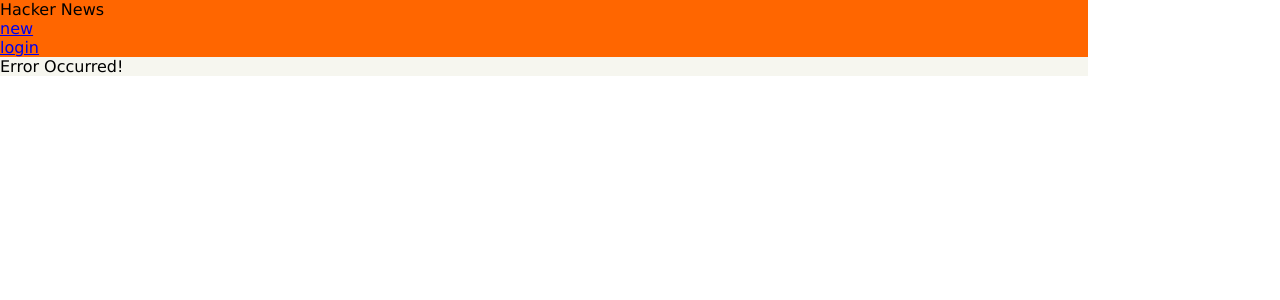
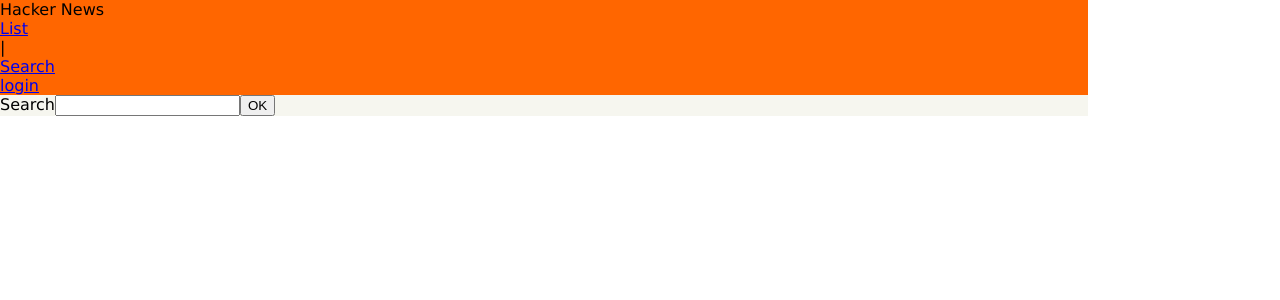
Before and after one commit to Minho-Lee/graphql-practice, a React (Create React App) app: page /search in a window 1280 px wide. Shown: the top 300 px of the page. Built offline with nearby package versions, Linux system fonts and the light colour scheme; the HTML template or start-up script is replaced by a standard one.

Commit message:
Add filtering function to our app

```diff
--- a/src/App.js
+++ b/src/App.js
@@ -5,7 +5,7 @@
 import CreateLink from './components/CreateLink';
 import Login from './components/Login';
 import Header from './components/Header';
-
+import Search from './components/Search';
 
 class App extends Component {
   render() {
@@ -16,6 +16,7 @@
           <Switch>
             <Route exact path="/create" component={CreateLink}/>
             <Route exact path="/login" component={Login} />
+            <Route exact path="/search" component={Search} />
             <Route path="/" component={LinkList}/>
           </Switch>
         </div>
--- a/src/components/Header.js
+++ b/src/components/Header.js
@@ -12,13 +12,17 @@
         <div className="flex flex-fixed black">
           <div className="fw7 mr1">Hacker News</div>
           <Link to="/" className="ml1 no-underline black">
-            new
+            List
+          </Link>
+          <div className="ml1">|</div>
+          <Link to="/search" className="ml1 no-underline black">
+            Search
           </Link>
           {authToken && (
             <div className="flex">
               <div className="ml1">|</div>
               <Link to="/create" className="ml1 no-underline black">
-                submit
+                Submit
               </Link>
             </div>
           )}
--- /dev/null
+++ b/src/components/Search.js
@@ -0,0 +1,72 @@
+import React, { Component } from 'react';
+import gql from 'graphql-tag';
+import { withApollo } from 'react-apollo';
+
+import Link from './Link';
+
+const FEED_SEARDCH_QUERY = gql`
+  query FeedSearchQuery($filter: String!) {
+    feed(filter: $filter) {
+      links {
+        id
+        url
+        description
+        createdAt
+        postedBy {
+          id
+          name
+        }
+        votes {
+          id
+          user {
+            id
+          }
+        }
+      }
+    }
+  }
+`;
+
+class Search extends Component {
+  state = {
+    links: [],
+    filter: ''
+  };
+
+  changeFilter = (e) => {
+    this.setState({ filter: e.target.value });
+  }
+
+  _executeSearch = async () => {
+    // purpose of 'withApollo' is that it injects the 'ApolloClient' instance that was created in
+    // index.js into the 'Search' compoennt as a new prop called 'client'
+    // 'client' has a method called 'query' which you can use to query manually instead of using gql
+    const { filter } = this.state;
+    const result = await this.props.client.query({
+      query: FEED_SEARDCH_QUERY,
+      variables: { filter },
+    });
+    const links = result.data.feed.links;
+    this.setState({ links });
+  }
+
+  render() {
+    return(
+      <div>
+        <div>
+          Search
+          <input
+            type="text"
+            onChange={(e) => this.changeFilter(e)}
+          />
+          <button type="button" onClick={() => this._executeSearch()}>OK</button>
+        </div>
+        {this.state.links.map((link, index) => (
+          <Link key={link.id} link={link} index={index} />
+        ))}
+      </div>
+    );
+  }
+}
+
+export default withApollo(Search);
```
